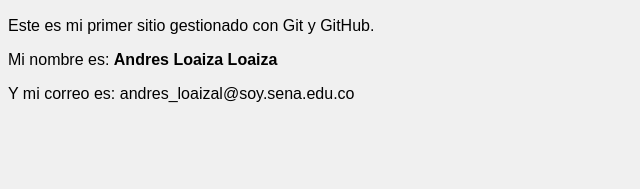
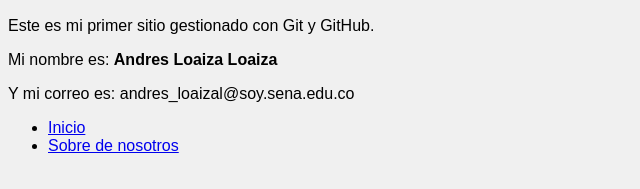
Before and after one commit to Loaizinha/MiPaginaWeb, a plain HTML site: page index.html in a window 1280 px wide. Shown: the part 111-300 px from the top of the page, without its empty margins (0-640 px from the left). Drawn offline with Linux system fonts and the light colour scheme.

Commit message:
Se agrego menu de navegacion sin enlace a contacto

```diff
--- a/index.html
+++ b/index.html
@@ -13,5 +13,12 @@
     <p>Mi nombre es: <strong>Andres Loaiza Loaiza</strong></p>
     <p>Y mi correo es: andres_loaizal@soy.sena.edu.co</p>
 
+
+    <nav>
+        <ul>
+            <li><a href="index.html">Inicio</a></li>
+            <li><a href="about.html">Sobre de nosotros</a></li>
+        </ul>
+    </nav>
 </body>
 </html>
```
